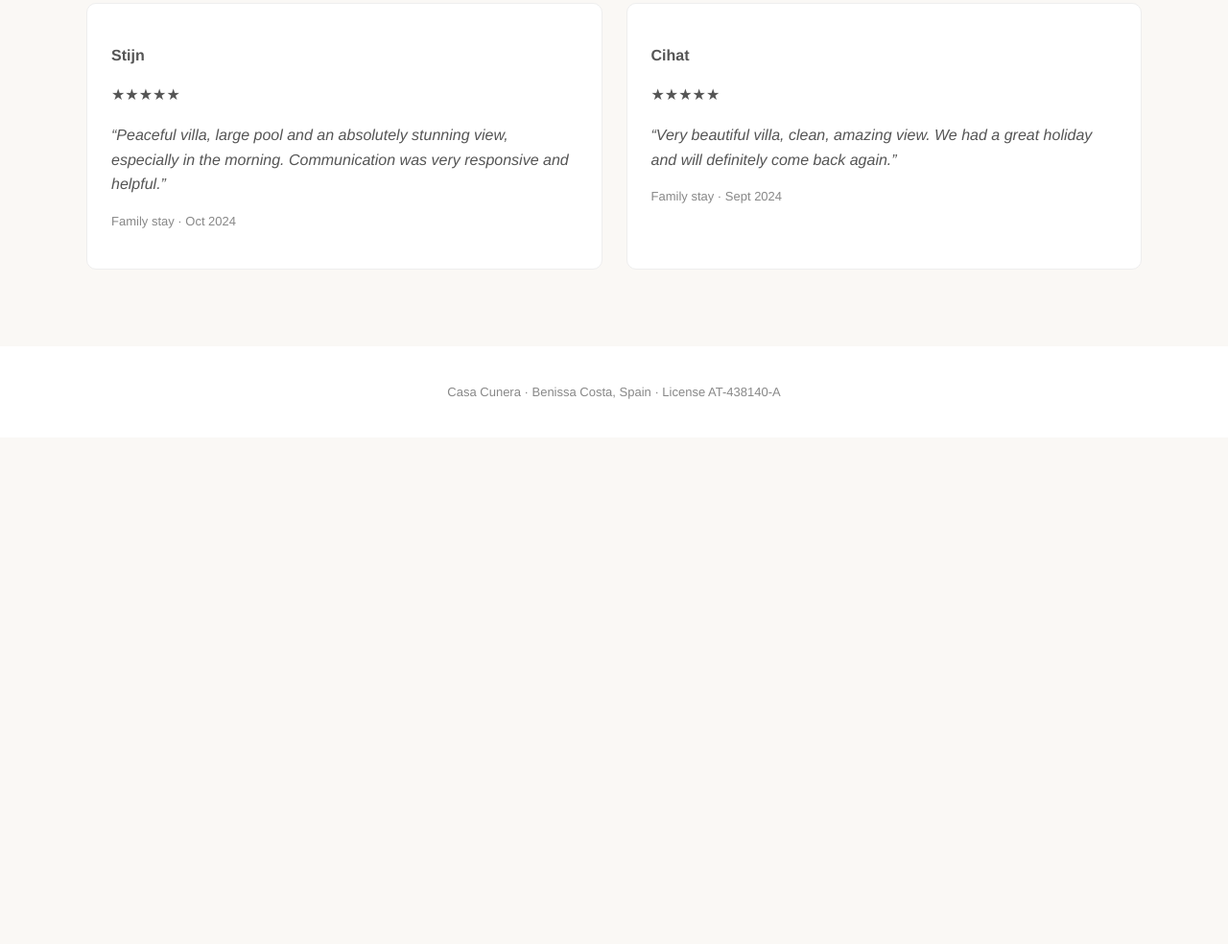
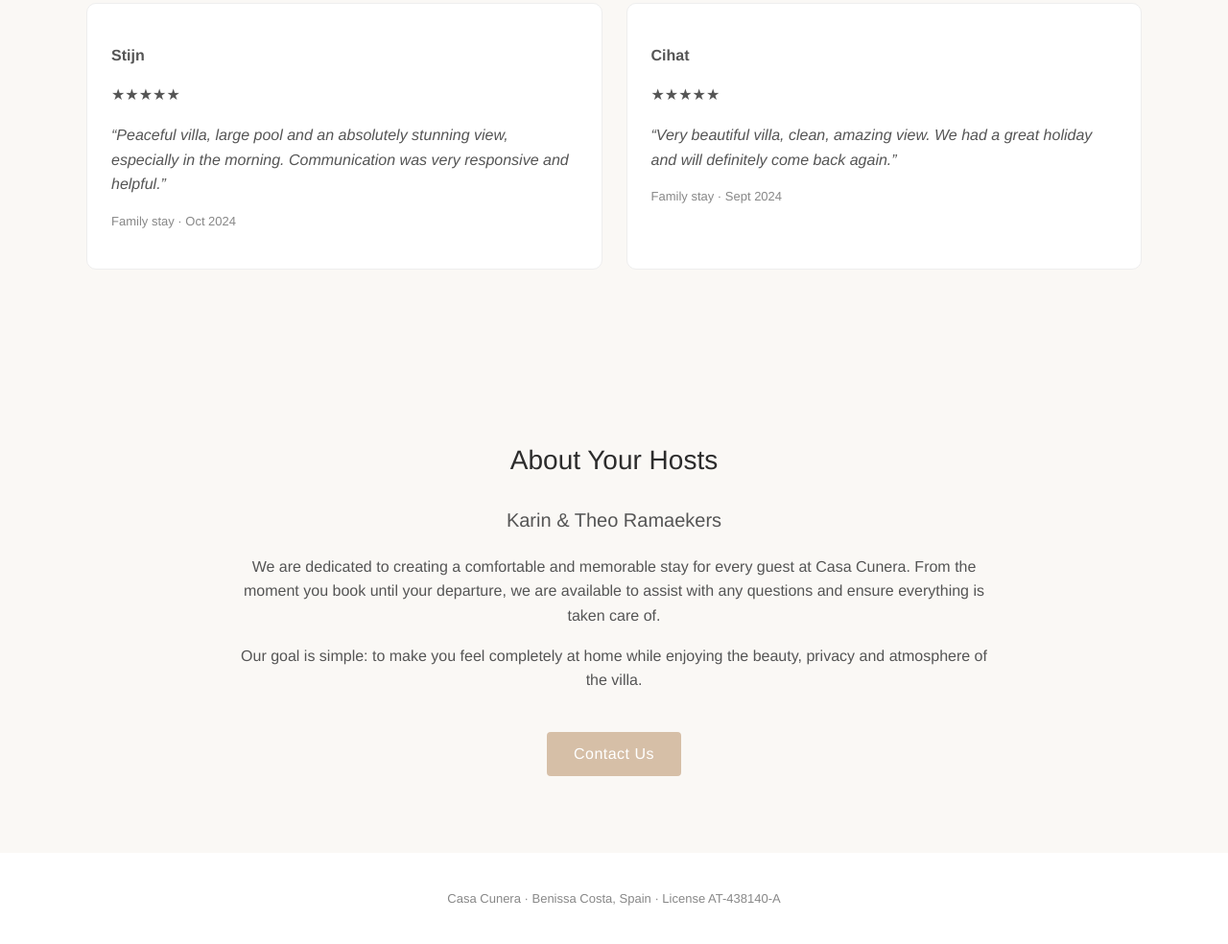
Before and after one commit to RensAnderson/RensAnderson.github.io, a plain HTML site: page index.html in a window 1280 px wide. Shown: the part 7074-8058 px from the top of the page at 96% size. Before the commit the page ends 7530 px from the top, so only its background shows below. Drawn offline with Linux system fonts and the light colour scheme.

Commit message:
Added the hosts

```diff
--- a/index.html
+++ b/index.html
@@ -432,6 +432,33 @@
   </div>
 </div>
 
+<!-- HOST -->
+<div class="section">
+  <h2 style="text-align:center;">About Your Hosts</h2>
+
+  <div style="max-width:800px; margin:auto; text-align:center; margin-top:30px;">
+
+    <p style="font-size:20px; font-weight:500;">
+      Karin & Theo Ramaekers
+    </p>
+
+    <p style="margin-top:15px;">
+      We are dedicated to creating a comfortable and memorable stay for every guest at Casa Cunera.
+      From the moment you book until your departure, we are available to assist with any questions
+      and ensure everything is taken care of.
+    </p>
+
+    <p style="margin-top:15px;">
+      Our goal is simple: to make you feel completely at home while enjoying the beauty, privacy and atmosphere of the villa.
+    </p>
+
+    <a class="btn" href="mailto:thekaservices@gmail.com" style="margin-top:25px;">
+      Contact Us
+    </a>
+
+  </div>
+</div>
+
 <footer>
   Casa Cunera · Benissa Costa, Spain · License AT-438140-A
 </footer>
```
